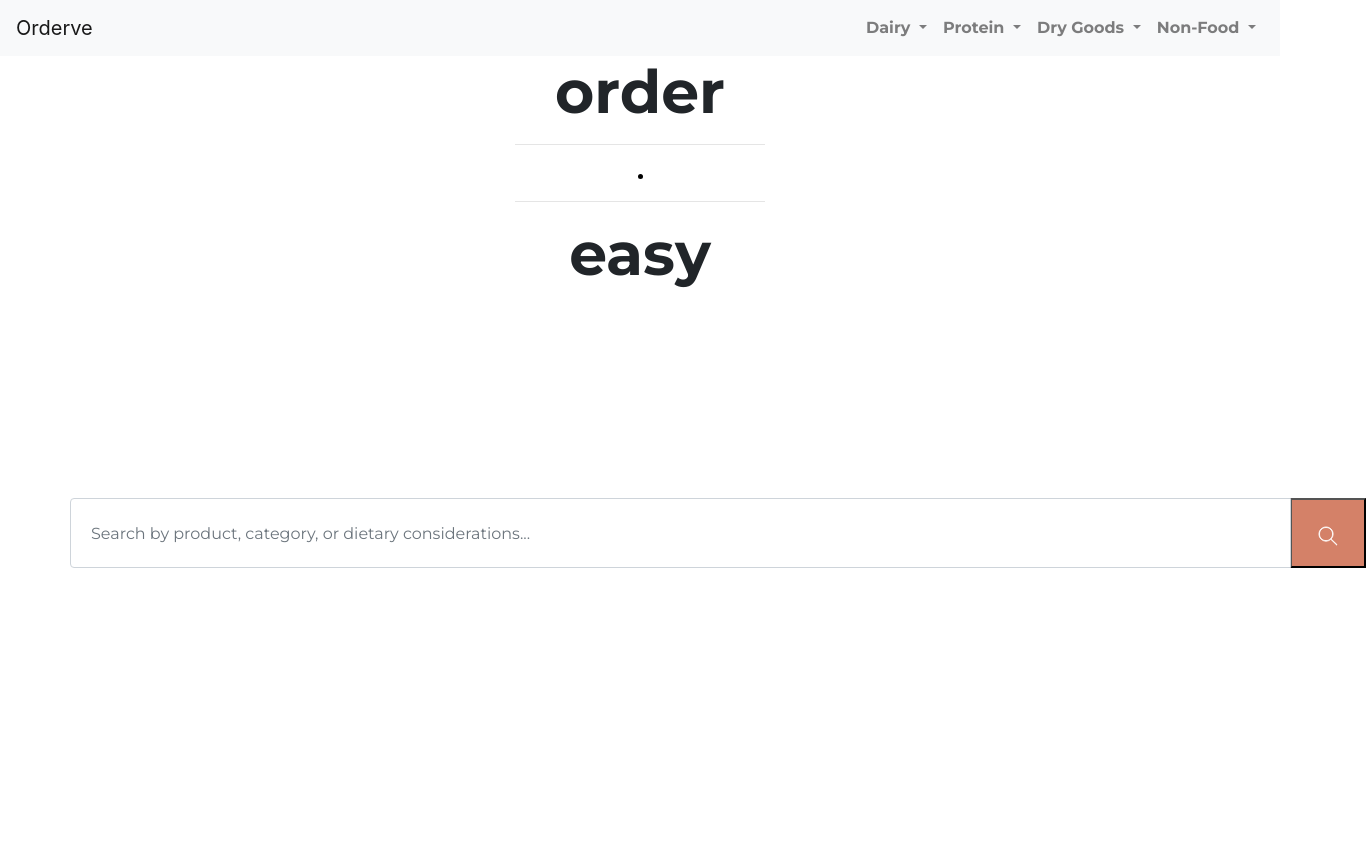
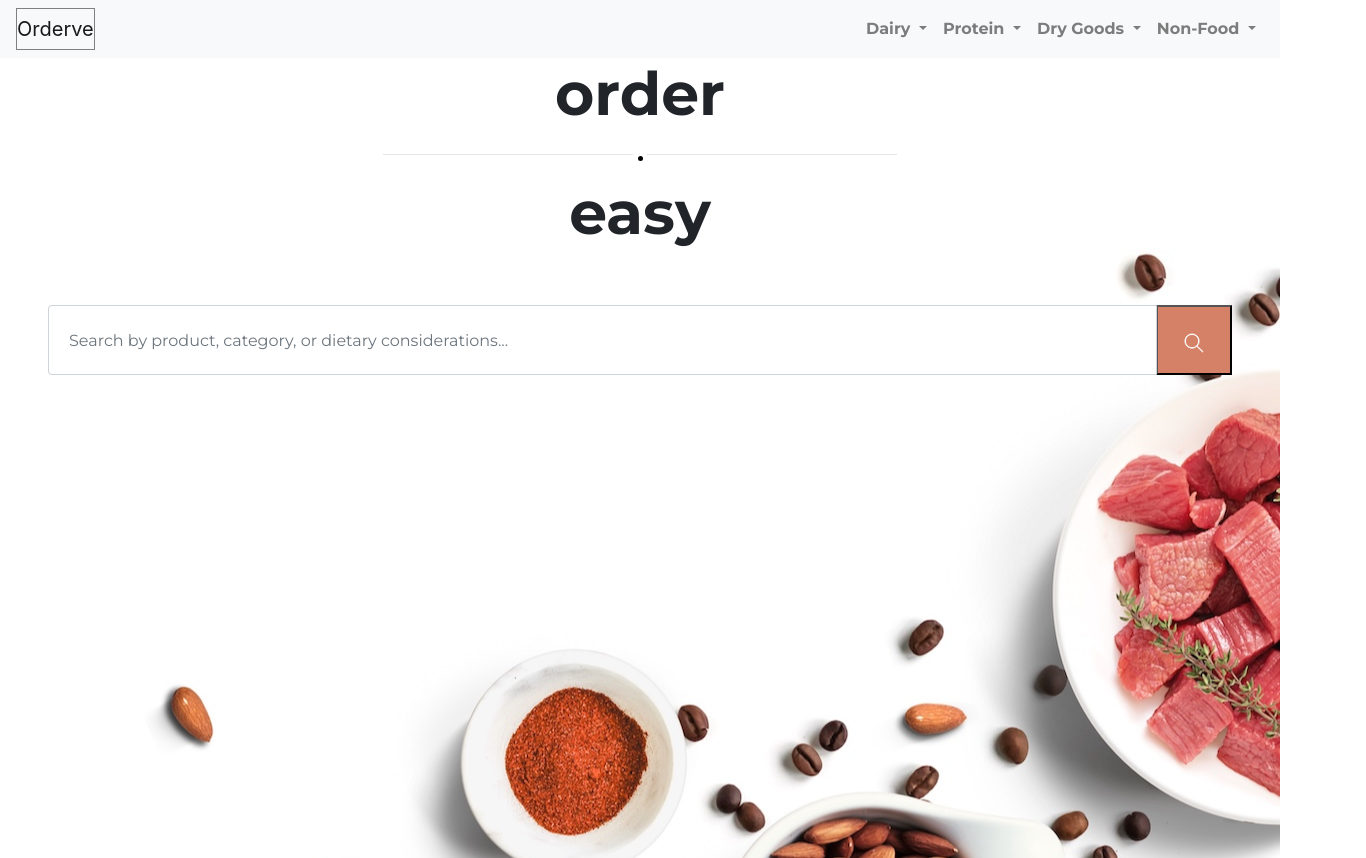
Before and after one commit to Lindseykatz/codal, a plain HTML site: page public/index.html in a window 1280 px wide. Shown: the top 858 px of the page, 1366 px wide, since content can reach past the window. Drawn offline with nearby package versions, Linux system fonts and the light colour scheme.

Commit message:
Fix things - home background, home search bar, lines and circle part

```diff
--- a/public/index.css
+++ b/public/index.css
@@ -1,10 +1,12 @@
-body  {
+#home  {
   background-image: url(background.jpg);
   background-repeat: no-repeat;
-  background-size: cover;
-  background-image-bottom: 0px;
-  background-right: 0px;
-  display: table;
+  background-size: auto;
+  background-position: right;
+  /*background-image-bottom: 0px;*/
+  /*background-right: 0px;*/
+  /*display: table;*/
+
 }
 
 h1.first {
@@ -27,11 +29,10 @@ p, li {
 
 
 .input-group {
-    position: absolute;
-    top: 200px;
-    left: 70px;
-    height: 30px;
-    width: 70%;
+  position: absolute;
+  height: 30px;
+  width: 100%;
+  display: flex;
 }
 
 .input-group input {
@@ -46,7 +47,6 @@ p, li {
   font-family: 'Montserrat', sans-serif;
   font-weight: 400;
   height: 70px;
-  width: 60px;
 }
 
 .button {
@@ -54,7 +54,7 @@ p, li {
 }
 
 #home, #about, #items{
-  height: 960px;
+  height: 100vh;
 }
 
 .dot {
@@ -69,3 +69,11 @@ hr.first {
   width:250px;
   color:grey;
 }
+
+.bg-light {
+  background-color: #ffffff;
+}
+
+.navbar-brand {
+  border: 1px solid grey;;
+}
--- a/public/index.html
+++ b/public/index.html
@@ -16,7 +16,7 @@
 </head>
 
 <body>
-  <div id="home">
+  <div >
     <nav class="navbar navbar-expand-lg navbar-light bg-light">
       <a class="navbar-brand" href="logo - orderve - green.svg">Orderve</a>
       <button class="navbar-toggler" type="button" data-toggle="collapse" data-target="#navbarSupportedContent" aria-controls="navbarSupportedContent" aria-expanded="false" aria-label="Toggle navigation">
@@ -72,13 +72,18 @@
         </ul>
       </div>
     </nav>
-    <div style="text-align:center">
+
+
+    <section  id="home" style="text-align:center">
       <h1 class="first">order</h1>
-      <hr class="first"></hr>
-      <div class="dot"></div>
-      <hr class="first"></hr>
+      <div>
+        <hr style="display: inline-block;" class="first"></hr>
+        <div  style="display: inline-block;margin-bottom: 10px;" class="dot"></div>
+        <hr style="display: inline-block;" class="first"></hr>
+      </div>
       <h1 class="first">easy</h1>
-    </div>
+
+      <div class="p-5">
         <div class="input-group">
           <input type="text" class="form-control" placeholder="Search by product, category, or dietary considerations...">
           <div class="input-group-append">
@@ -88,6 +93,10 @@
           </div>
         </div>
       </div>
+
+    </div>
+  </section>
+
 
   <div id="about">
     <div class="about">
@@ -101,6 +110,8 @@
           <hr class="third"></hr>
         </span>
       </div>
+
+
       <div class="bread">
         <span class="bread-2" style="vertical-align:middle">
           <div style="text-align:center">
@@ -119,8 +130,9 @@
     </div>
   </div>
 
+
   <div id="items">
-    <br style="line-height:7;">
+    <br style="line-height:20;">
     <div style="text-align:center">
       <p class="second">shop our most popular</p>
       <hr class="fourth"></hr>
```
Also changed, not shown: 1 other file. Lines whose indentation alone changed are shown as unchanged.
